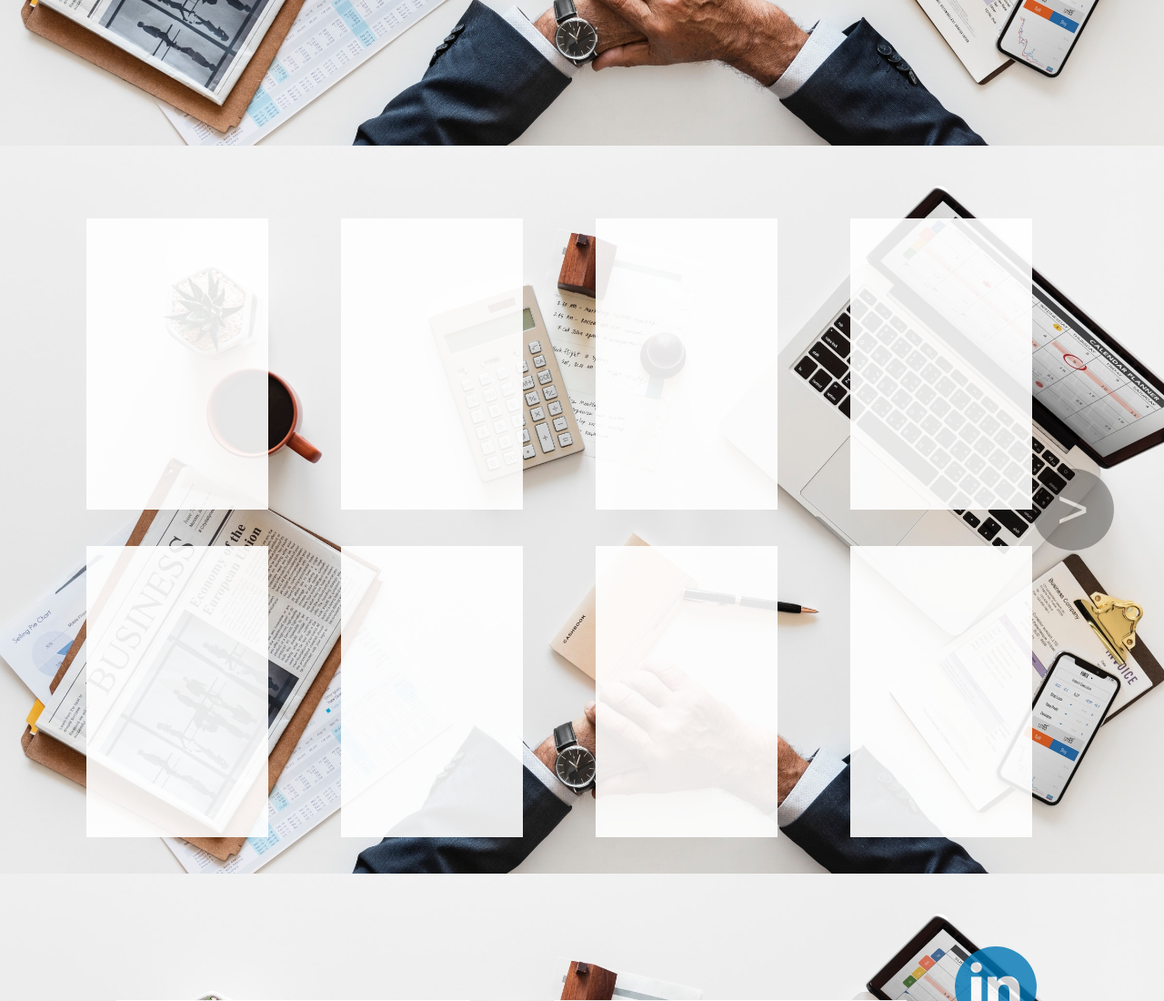
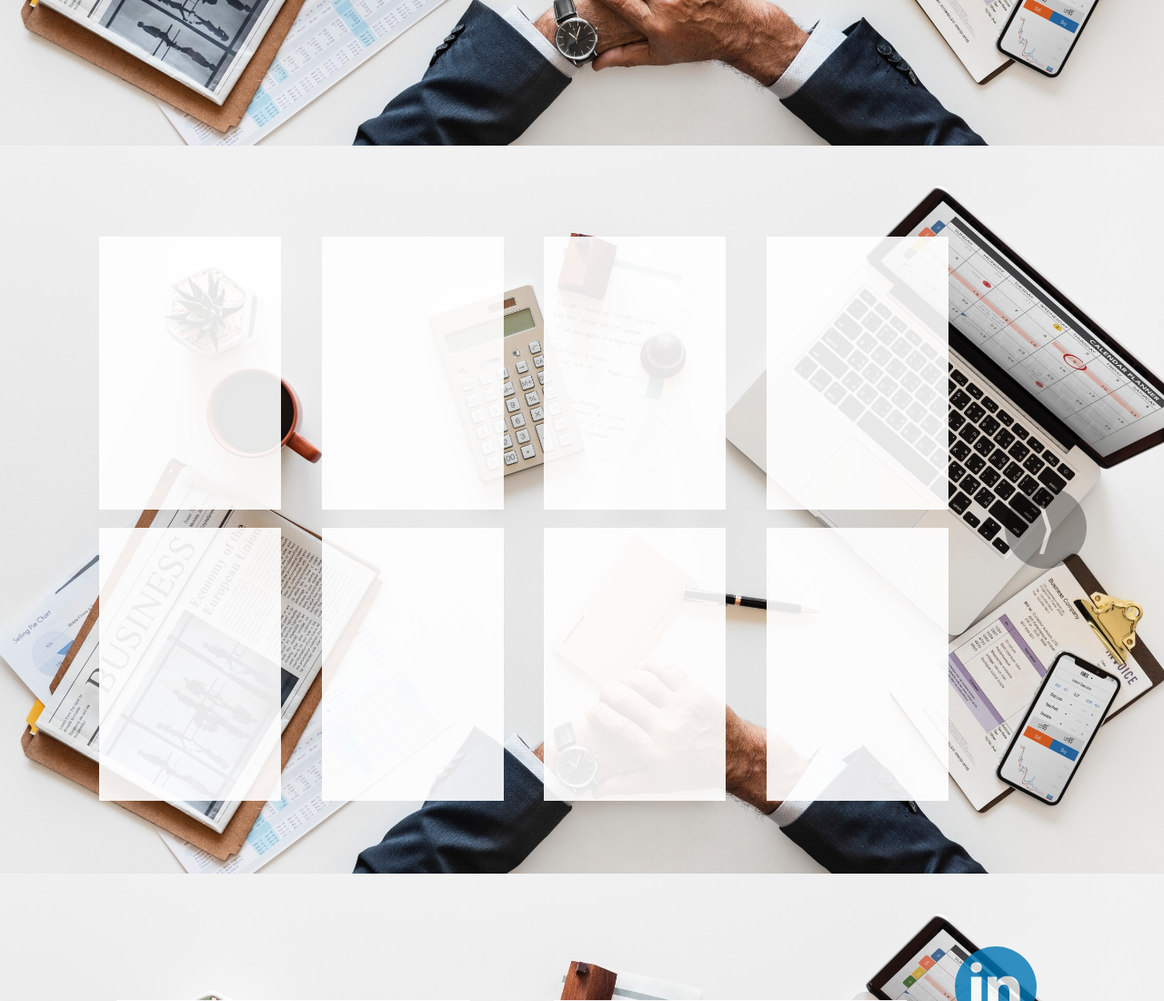
Before and after one commit to cybulskimateusz/cybulskimateusz.github.io, a PHP site: page / in a window 1280 px wide. Shown: the part 1440-2540 px from the top of the page at 91% size. Run offline with PHP 8.4, Linux system fonts and the light colour scheme.

Commit message:
portfolio fix

```diff
--- a/css/main.css
+++ b/css/main.css
@@ -205,31 +205,31 @@ footer{
 	margin-bottom:auto;
 	padding:1rem;
 }
-figure{
-	min-height:40vh;
-	background-color:white;
-	opacity:0.9;
-	margin-right:2rem;
-	transition:all 0.3s ease-in-out;
-	min-width:10rem;
-}
-figure:hover{
+#list-portfolio>li:hover{
 	-webkit-transform: scale(1.1);
 	-ms-transform: scale(1.1);
 	transform: scale(1.1);
 }
-.panel-portfolio{
-	min-height:80vh;
-	width:80%;
+#content-portfolio{
+	min-height:85vh;
+	max-height:85vh;
+	width:90%;
+	margin-top:10vh;
 	margin-left:auto;
 	margin-right:auto;
-	margin-top:7.5vh;
-	margin-bottom:auto;
+	display:flex;
+	padding:0;
 }
-.row{
-	min-height:40vh;
-	width:100%;
+#list-portfolio{
+	min-height:85vh;
+	width:85%;
 	display:flex;
+	flex-direction:column;
+	flex-wrap:wrap-reverse;
+	margin-left:0;
+	margin-bottom:0;
+	margin-top:0;
+	list-style:none;
 }
 #next{
 	margin-bottom:auto;
@@ -238,6 +238,18 @@ figure:hover{
 	margin-right:auto;
 	z-index:99;
 	opacity:0.3;
+	margin-left:auto;
+}
+#list-portfolio > li{
+	min-height:37.5vh;
+	background-color:white;
+	opacity:0.9;
+	margin-right:2rem;
+	margin-top:1rem;
+	transition:all 0.3s ease-in-out;
+	min-width:10rem;
+	max-width:10rem;
+
 }
 .social-media a{
 	margin-top:1.5rem;
--- a/index.html
+++ b/index.html
@@ -51,15 +51,19 @@
 				</div>
 			</article>
 			<article  id="portfolio">
-				<div class="panel-portfolio">
-				<div class="row">
-				<figure></figure><figure></figure><figure></figure><figure></figure>
+				<div id="content-portfolio">
+					<ul id="list-portfolio">
+						<li></li>
+						<li></li>
+						<li></li>
+						<li></li>
+						<li></li>
+						<li></li>
+						<li></li>
+						<li></li>
+					</ul>
+					<div id="next" class="circle" title="No more yet">&rang;</div>
 				</div>
-				<div class="row">
-				<figure></figure><figure></figure><figure></figure><figure></figure>
-				</div>
-				</div>
-				<div class="circle" id="next" title="No more yet">&gt;</div>
 			</article>
 			<article  id="contact">
 				<div class="panel">
```
